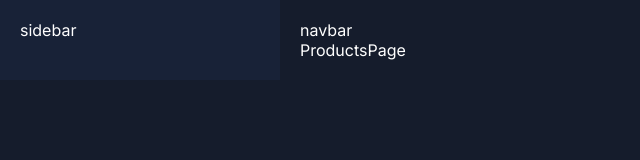
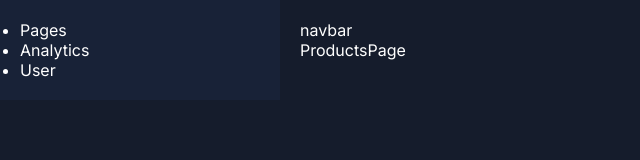
Before and after one commit to abenooo/NextJs_14_AdminDashboard, a Next.js app: page /dashboard/products in a window 1280 px wide. Shown: the top 160 px of the page, without its empty margins (0-640 px from the left). Built offline with nearby package versions, Linux system fonts and the light colour scheme.

Commit message:
-map and display the titles

```diff
--- a/app/ui/dashboard/sidebar/sidebar.jsx
+++ b/app/ui/dashboard/sidebar/sidebar.jsx
@@ -10,8 +10,7 @@ import {
   MdOutlineSettings,
   MdHelpCenter,
   MdLogout,
-} from "react-icons/md"
-// data for sidebar
+} from "react-icons/md";
 const menuItems = [
   {
     title: "Pages",
@@ -76,7 +75,13 @@ const menuItems = [
 ]
 const Sidebar = () => {
   return (
-    <div className={styles.container}>sidebar</div>
+    <div className={styles.container}>
+      <ul>
+        {menuItems.map((cat) => (
+          <li key={cat.title}>{cat.title}</li>
+        ))}
+      </ul>
+    </div>
   )
 }
 
```
